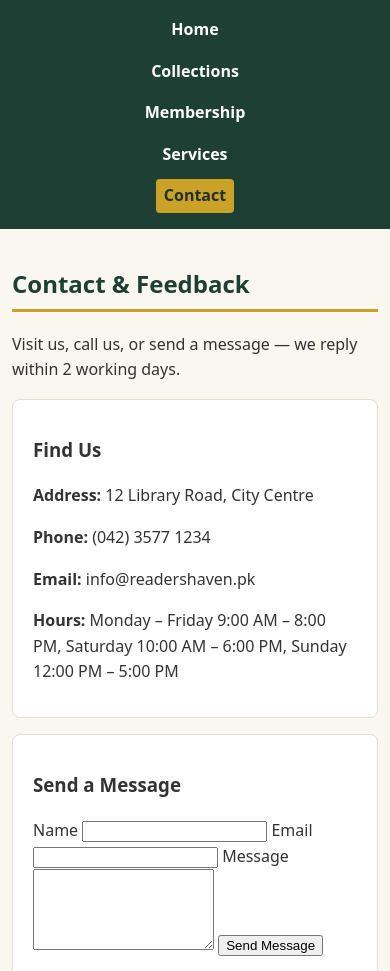
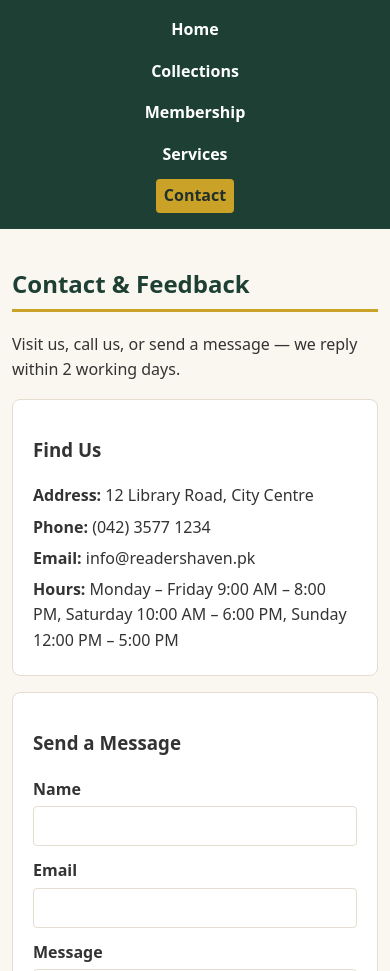
Before and after one commit to anasyousaf-dev/readers-haven-library, a website: page src/contact.html in a window 390 px wide. Shown: the part 95-1066 px from the top of the page. Drawn offline with Linux system fonts and the light colour scheme.

Commit message:
style: add contact page styles with media query

```diff
--- a/styles/style.css
+++ b/styles/style.css
@@ -272,3 +272,47 @@ main h2 {
     padding: 0.75rem 1rem;
   }
 }
+
+/* ===== CONTACT PAGE STYLES (feature/contact-page) ===== */
+
+.contact-info p {
+  margin: 0.35rem 0;
+}
+
+.feedback-form label {
+  display: block;
+  font-weight: 600;
+  margin: 0.75rem 0 0.25rem;
+}
+
+.feedback-form input,
+.feedback-form textarea {
+  width: 100%;
+  padding: 0.5rem 0.75rem;
+  border: 1px solid var(--border);
+  border-radius: 4px;
+  font-family: inherit;
+  font-size: 1rem;
+}
+
+.feedback-form button {
+  margin-top: 1rem;
+  background: var(--primary);
+  color: #ffffff;
+  border: none;
+  border-radius: 4px;
+  padding: 0.6rem 1.25rem;
+  font-size: 1rem;
+  cursor: pointer;
+}
+
+.feedback-form button:hover {
+  background: var(--primary-dark);
+}
+
+/* Contact page responsiveness: tighter card padding on narrow screens. */
+@media (max-width: 600px) {
+  .feedback-form button {
+    width: 100%;
+  }
+}
```
